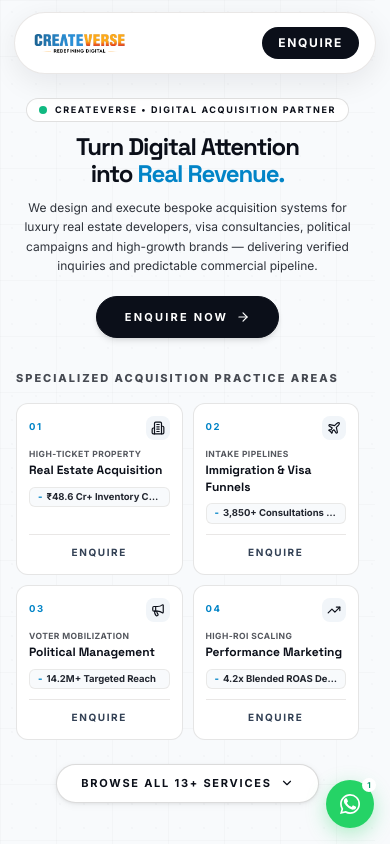
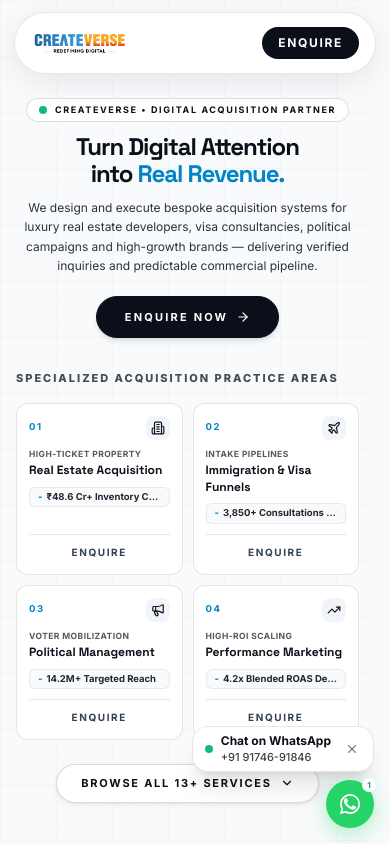
Before and after one commit to aryanbarota21235/CreateVerse, a Next.js app: page / in a window 390 px wide. Shown: the top 844 px of the page. Built offline with nearby package versions, Linux system fonts and the light colour scheme.

Commit message:
feat: show desktop-style WhatsApp tooltip with phone number and ping blinking animation on mobile

```diff
--- a/src/components/whatsapp-widget.tsx
+++ b/src/components/whatsapp-widget.tsx
@@ -17,18 +17,25 @@
   return (
     <div className="fixed bottom-4 right-4 sm:bottom-6 sm:right-6 z-40 flex flex-col items-end gap-2">
       {showTooltip && (
-        <div className="hidden sm:flex items-center gap-2 rounded-2xl border border-black/[0.12] bg-white px-3.5 py-2 shadow-xl backdrop-blur-md">
+        <div className="flex items-center gap-2 rounded-2xl border border-stone-200/90 sm:border-black/[0.12] bg-white px-3 py-1.5 sm:px-3.5 sm:py-2 shadow-xl">
+          <a
+            href={site.whatsappUrl}
+            target="_blank"
+            rel="noopener noreferrer"
+            className="flex items-center gap-2 cursor-pointer group"
+          >
             <span className="relative flex h-2 w-2">
               <span className="absolute inline-flex h-full w-full animate-ping rounded-full bg-emerald-400 opacity-75" />
               <span className="relative inline-flex h-2 w-2 rounded-full bg-emerald-500" />
             </span>
             <div className="text-xs">
-            <p className="font-bold text-ink">Chat on WhatsApp</p>
+              <p className="font-bold text-ink group-hover:text-emerald-600 transition-colors">Chat on WhatsApp</p>
               <p className="text-[11px] font-medium text-ink/80">{site.phone}</p>
             </div>
+          </a>
           <button
             onClick={() => setShowTooltip(false)}
-            className="ml-1 text-ink/60 hover:text-ink"
+            className="ml-1 text-ink/50 hover:text-ink cursor-pointer p-0.5"
             aria-label="Dismiss tooltip"
           >
             <X className="h-3.5 w-3.5" />
@@ -44,7 +51,7 @@
         aria-label="Chat with CreateVerse on WhatsApp"
       >
         <span className="absolute -top-0.5 -right-0.5 sm:-top-1 sm:-right-1 flex h-3.5 w-3.5 sm:h-4 sm:w-4">
-          <span className="hidden sm:inline-flex absolute h-full w-full animate-ping rounded-full bg-white opacity-75" />
+          <span className="absolute inline-flex h-full w-full animate-ping rounded-full bg-white opacity-75" />
           <span className="relative inline-flex h-3.5 w-3.5 sm:h-4 sm:w-4 rounded-full bg-white text-[8px] sm:text-[9px] font-bold text-emerald-600 items-center justify-center shadow-xs">
             1
           </span>
```
Lines whose indentation alone changed are shown as unchanged.
